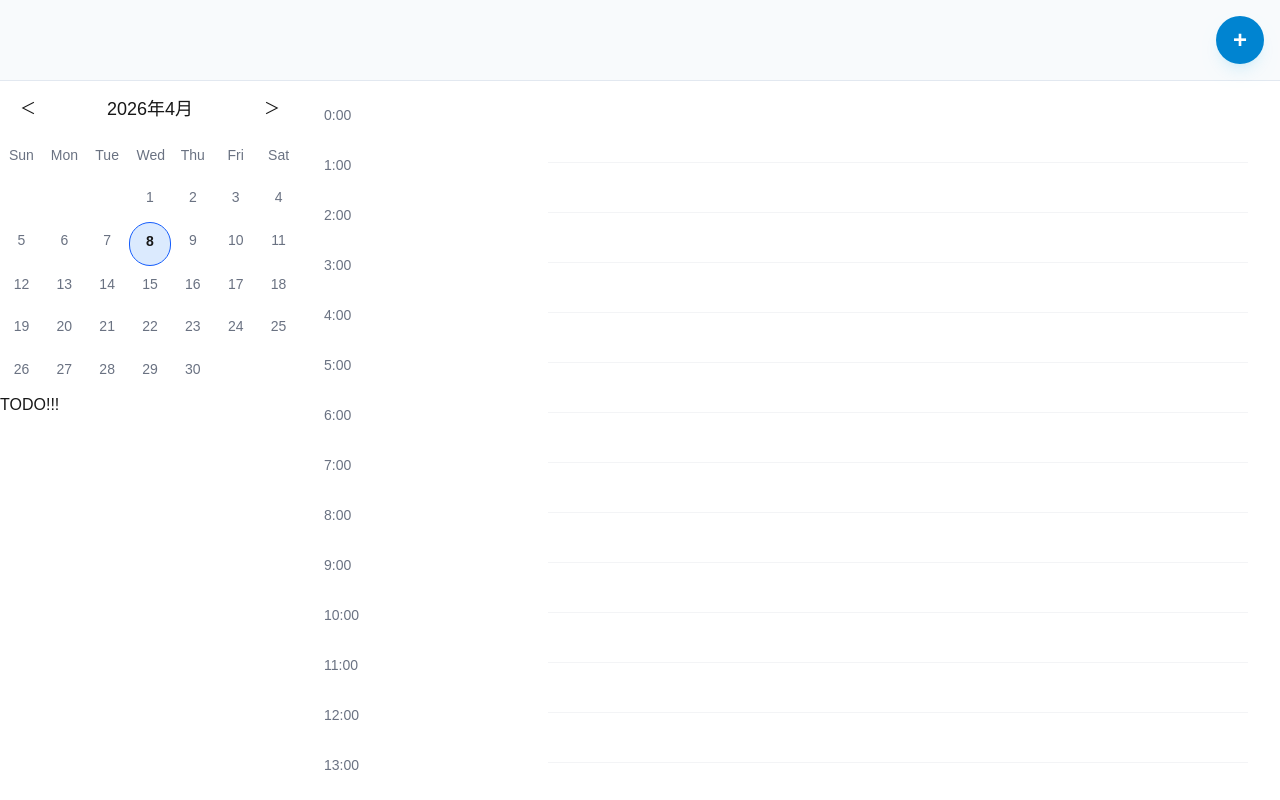
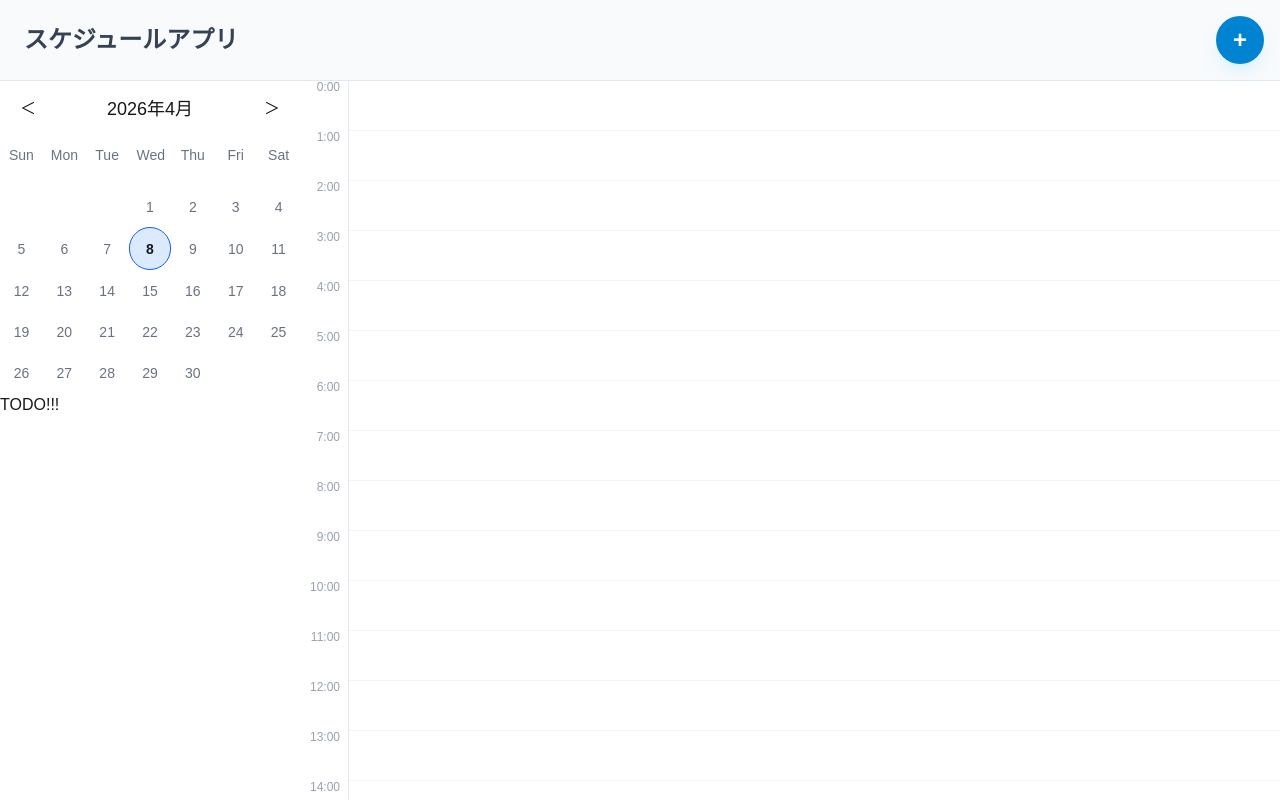
Before and after one commit to kamaboko6214/schedule-app, a Next.js app: page /schedule in a window 1280 px wide. Built offline with nearby package versions, Linux system fonts and the light colour scheme; no server answers; the database is empty.

Commit message:
カレンダーにスケジュール表示

```diff
--- a/src/app/schedule/ScheduleView.tsx
+++ b/src/app/schedule/ScheduleView.tsx
@@ -71,51 +71,55 @@ const ScheduleView = ({
     return { top, height }
   }
 
+  const HOUR_HEIGHT = 50
+
   return (
     <div
-      className="flex flex-col items-center h-full overflow-y-auto"
+      className="flex h-full overflow-y-auto"
       ref={scheduleContainerRef}
     >
-      <div className="flex flex-col md:grid md:grid-cols-[200px_1fr] gap-2 md:gap-4 w-full p-2 md:p-4 relative" style={{ minHeight: `${hours.length * 50}px` }}>
-        <div className="text-sm text-gray-500 grid p-2 md:block hidden">
+      {/* 時間軸 */}
+      <div className="relative flex-shrink-0 w-12" style={{ height: `${hours.length * HOUR_HEIGHT}px` }}>
         {hours.map((hour) => (
-            <div key={hour} className="h-12" style={{ height: "50px" }}>
+          <div
+            key={hour}
+            className="absolute w-full text-right pr-2 text-xs text-gray-400 leading-none"
+            style={{ top: `${(hour - startHour) * HOUR_HEIGHT}px` }}
+          >
             {hour}:00
           </div>
         ))}
       </div>
-        <div className="text-center text-sm text-gray-500 grid p-2 md:p-4 border-b border-gray-200 relative min-h-full md:block">
+
+      {/* スケジュールエリア */}
+      <div className="relative flex-1 border-l border-gray-200" style={{ height: `${hours.length * HOUR_HEIGHT}px` }}>
+        {/* 時間の区切り線 */}
         {hours.map((hour) => (
           <div
             key={hour}
             className="border-b border-gray-100"
-              style={{ height: "50px" }}
-            ></div>
+            style={{ height: `${HOUR_HEIGHT}px` }}
+          />
         ))}
 
         {/* スケジュールの表示 */}
         {schedules.map((schedule) => {
-            const [scheduleStartHour] = schedule.start_time
-              .split(":")
-              .map(Number)
+          const [scheduleStartHour] = schedule.start_time.split(":").map(Number)
           const hourIndex = scheduleStartHour - startHour
-            const baseTop = hourIndex * 50 // 各時間のベース位置
+          const baseTop = hourIndex * HOUR_HEIGHT
           const { top: relativeTop, height } = getSchedulePosition(schedule.start_time, schedule.end_time)
 
           return (
             <div
               key={schedule.id}
-                className="absolute left-2 right-2 bg-sky-100 m-4 border border-sky-200 rounded-lg p-2 shadow-sm cursor-pointer hover:bg-sky-200 transition-colors flex items-center justify-center"
+              className="absolute left-1 right-1 bg-sky-100 border border-sky-200 rounded-lg p-2 shadow-sm cursor-pointer hover:bg-sky-200 transition-colors flex items-center justify-center"
               style={{
                 top: `${baseTop + relativeTop}px`,
-                  height: `${Math.max(height, 24)}px`, // 最小高さを24pxに設定
+                height: `${Math.max(height, 24)}px`,
               }}
               onClick={() => onEditSchedule(schedule)}
             >
-                <div
-                  className="font-semibold text-sky-900 text-sm truncate cursor-pointer text-center"
-                  onClick={() => setIsModalOpen(true)}
-                >
+              <div className="font-semibold text-sky-900 text-sm truncate text-center">
                 {schedule.title}
               </div>
             </div>
@@ -123,7 +127,6 @@ const ScheduleView = ({
         })}
       </div>
     </div>
-    </div>
   )
 }
 
--- a/src/app/schedule/calender.tsx
+++ b/src/app/schedule/calender.tsx
@@ -4,9 +4,11 @@ import { useState } from "react"
 type CalendarProps = {
   currentDate: Date
   setCurrentDate: React.Dispatch<React.SetStateAction<Date>>
+  scheduledDates?: Set<string>
 }
 
 const Calendar = (props: CalendarProps) => {
+  const { scheduledDates } = props
   const date = props.currentDate
   const year: number = date.getFullYear()
   const month: number = date.getMonth()
@@ -22,7 +24,7 @@ const Calendar = (props: CalendarProps) => {
   const daysOfWeek = ["Sun", "Mon", "Tue", "Wed", "Thu", "Fri", "Sat"]
 
   const setDate = (e: React.MouseEvent<HTMLDivElement>) => {
-    const selectedDay = parseInt(e.currentTarget.textContent || "1", 10)
+    const selectedDay = parseInt(e.currentTarget.dataset.day || "1", 10)
     props.setCurrentDate(new Date(year, month, selectedDay))
   }
   const handlePrevMonth = () => {
@@ -55,13 +57,17 @@ const Calendar = (props: CalendarProps) => {
           {days.map((day, index) => {
             const isSelect = date.getDate() === day
             const isToday = today.getDate() === day && today.getMonth() === month && today.getFullYear() === year
+            const dateStr = `${year}-${String(month + 1).padStart(2, '0')}-${String(day).padStart(2, '0')}`
+            const hasSchedule = scheduledDates?.has(dateStr)
             return (
               <div
                 key={index}
-                className={`cursor-pointer text-center text-sm grid p-2 rounded-full ${isSelect ? " bg-blue-100 font-bold hover:bg-blue-200" : "text-gray-500 hover:bg-gray-100"} ${isToday ? "border border-blue-600" : ""}`}
+                data-day={day}
+                className={`cursor-pointer text-center text-sm flex flex-col items-center justify-center p-1 rounded-full ${isSelect ? "bg-blue-100 font-bold hover:bg-blue-200" : "text-gray-500 hover:bg-gray-100"} ${isToday ? "border border-blue-600" : ""}`}
                 onClick={setDate}
               >
-                {day}
+                <span>{day}</span>
+                {hasSchedule && <div className="w-1 h-1 rounded-full bg-sky-500 mt-0.5" />}
               </div>
             )
           })}
--- a/src/app/schedule/page.tsx
+++ b/src/app/schedule/page.tsx
@@ -7,6 +7,9 @@ import AddModal from "./addmodal"
 import ConfirmDialog from "./ConfirmDialog"
 import { createClient } from '../../../utils/supabase/client'
 import toast from 'react-hot-toast'
+
+const toLocalDateStr = (date: Date) =>
+  `${date.getFullYear()}-${String(date.getMonth() + 1).padStart(2, '0')}-${String(date.getDate()).padStart(2, '0')}`
 
 const Page = () => {
   const supabase = createClient()
@@ -29,6 +32,23 @@ const Page = () => {
   })
   const [isConfirmDialogOpen, setIsConfirmDialogOpen] = useState(false)
   const [confirmAction, setConfirmAction] = useState<'save' | 'delete' | null>(null)
+  const [scheduledDates, setScheduledDates] = useState<Set<string>>(new Set())
+
+  // 月単位でスケジュールがある日付を取得
+  const fetchMonthSchedules = async () => {
+    const year = currentDate.getFullYear()
+    const month = currentDate.getMonth()
+    const firstDay = toLocalDateStr(new Date(year, month, 1))
+    const lastDay = toLocalDateStr(new Date(year, month + 1, 0))
+    const { data } = await supabase
+      .from('schedules')
+      .select('date')
+      .gte('date', firstDay)
+      .lte('date', lastDay)
+    if (data) {
+      setScheduledDates(new Set(data.map((s: any) => s.date)))
+    }
+  }
 
   // スケジュールをSupabaseから取得
   const fetchSchedules = async () => {
@@ -36,7 +56,7 @@ const Page = () => {
       const { data, error } = await supabase
         .from('schedules')
         .select('*')
-        .eq('date', currentDate.toISOString().split('T')[0])
+        .eq('date', toLocalDateStr(currentDate))
         .order('created_at', { ascending: false })
       if (error) {
         console.error('Error fetching schedules:', error)
@@ -53,6 +73,11 @@ const Page = () => {
   useEffect(() => {
     fetchSchedules()
   }, [currentDate])
+
+  // 月が変わったときに月単位のスケジュールを取得
+  useEffect(() => {
+    fetchMonthSchedules()
+  }, [currentDate.getFullYear(), currentDate.getMonth()])
 
   // currentDateが変更されたらlocalStorageに保存
   useEffect(() => {
@@ -103,6 +128,7 @@ const Page = () => {
           toast.success('予定を更新しました！')
           handleCloseModal()
           fetchSchedules()
+          fetchMonthSchedules()
         }
       } else {
         // 新規作成の場合
@@ -114,7 +140,7 @@ const Page = () => {
               start_time: formData.startTime,
               end_time: formData.endTime,
               description: formData.description,
-              date: currentDate.toISOString().split('T')[0],
+              date: toLocalDateStr(currentDate),
             }
           ])
           .select()
@@ -127,6 +153,7 @@ const Page = () => {
           toast.success('予定を保存しました！')
           handleCloseModal()
           fetchSchedules()
+          fetchMonthSchedules()
         }
       }
     } catch (error) {
@@ -187,6 +214,7 @@ const Page = () => {
         toast.success('予定を削除しました！')
         handleCloseModal()
         fetchSchedules()
+        fetchMonthSchedules()
       }
     } catch (error) {
       console.error('Unexpected error:', error)
@@ -196,7 +224,8 @@ const Page = () => {
 
   return (
     <div className="flex flex-col h-screen">
-      <div className="flex justify-end items-center p-2 md:p-4 border-b border-slate-200 bg-slate-50">
+      <div className="flex justify-between items-center p-2 md:p-4 border-b border-slate-200 bg-slate-50">
+        <h1 className="ml-2 text-xl text-gray-700 md:text-2xl font-bold ">スケジュールアプリ</h1>
         <button
           onClick={handleAddSchedule}
           className="cursor-pointer bg-sky-600 shadow-lg shadow-sky-500/10 hover:bg-sky-700 text-white rounded-full w-10 h-10 md:w-12 md:h-12 flex items-center justify-center text-xl md:text-2xl font-semibold transition"
@@ -206,7 +235,7 @@ const Page = () => {
       </div>
       <div className="flex flex-col md:grid md:grid-cols-[300px_1fr] flex-1 overflow-hidden">
         <div className="flex flex-col">
-          <Calendar currentDate={currentDate} setCurrentDate={setCurrentDate}/>
+          <Calendar currentDate={currentDate} setCurrentDate={setCurrentDate} scheduledDates={scheduledDates} />
           <div className="flex-1">TODO!!!</div>
         </div>
         <div className="flex-1 min-h-0 overflow-hidden">
```
Lines whose indentation alone changed are shown as unchanged.
